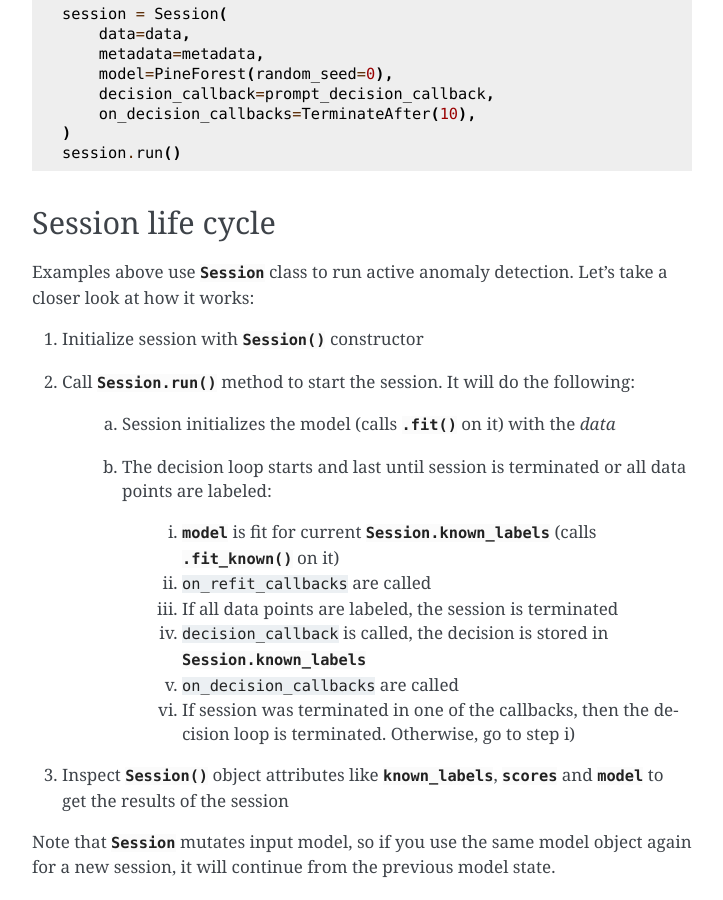
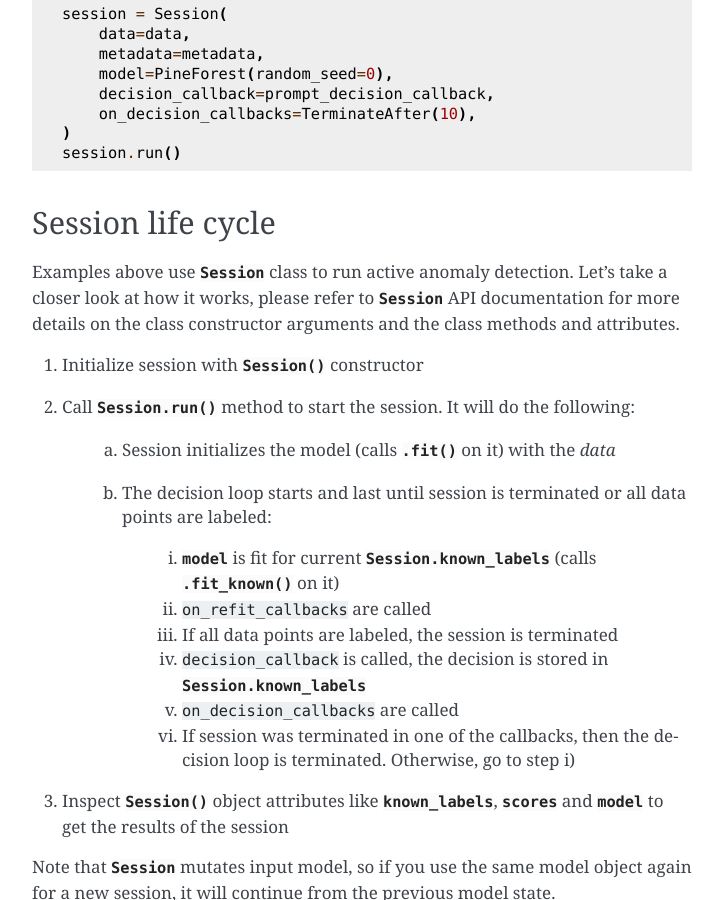
Before and after one commit to snad-space/coniferest, a Sphinx documentation site: the page built from docs/tutorial.rst, in a window 1280 px wide and 900 px high, scrolled down 3335 px. Shown: the whole window, without its empty margins (388-1111 px from the left). Built offline with Sphinx 7.4.7, drawn with Linux system fonts in a browser that asks for light colours.

Commit message:
tutorial: refer to Session API docs

```diff
--- a/docs/tutorial.rst
+++ b/docs/tutorial.rst
@@ -172,7 +172,7 @@ Session life cycle
 ------------------
 
 Examples above use :class:`Session <coniferest.session.Session>` class to run active anomaly detection.
-Let's take a closer look at how it works:
+Let's take a closer look at how it works, please refer to :class:`Session <coniferest.session.Session>` API documentation for more details on the class constructor arguments and the class methods and attributes.
 
 1. Initialize session with :class:`Session() <coniferest.session.Session>` constructor
 2. Call :meth:`Session.run() <coniferest.session.Session.run>` method to start the session. It will do the following:
```
